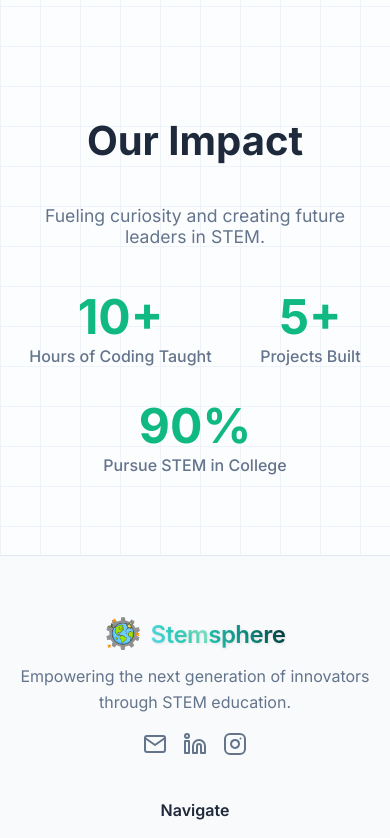
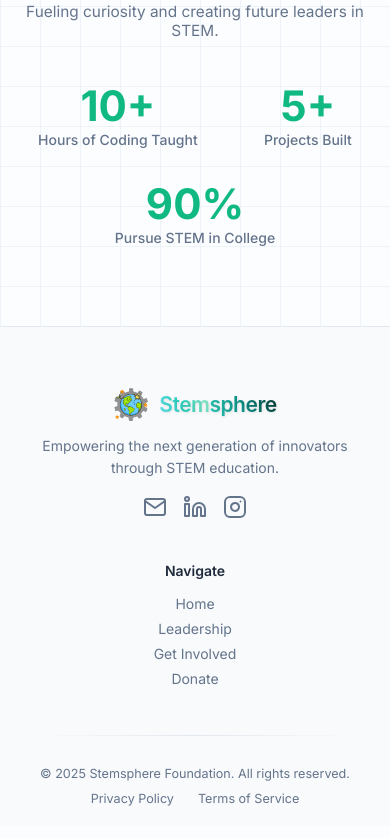
Before and after one commit to diwenne/stemsphere, a React (Vite) app: page / in a window 390 px wide. Shown: the part 2114-2952 px from the top of the page. Built offline with nearby package versions, Linux system fonts and the light colour scheme.

Commit message:
smaller text; centering; navbar animation

```diff
--- a/src/index.css
+++ b/src/index.css
@@ -51,3 +51,10 @@ a {
   opacity: 1;
   transform: translateY(0);
 }
+
+
+@media (max-width: 600px) {
+  html {
+    font-size: 14px; /* Reduces the base font size from 16px to 14px */
+  }
+}
```
